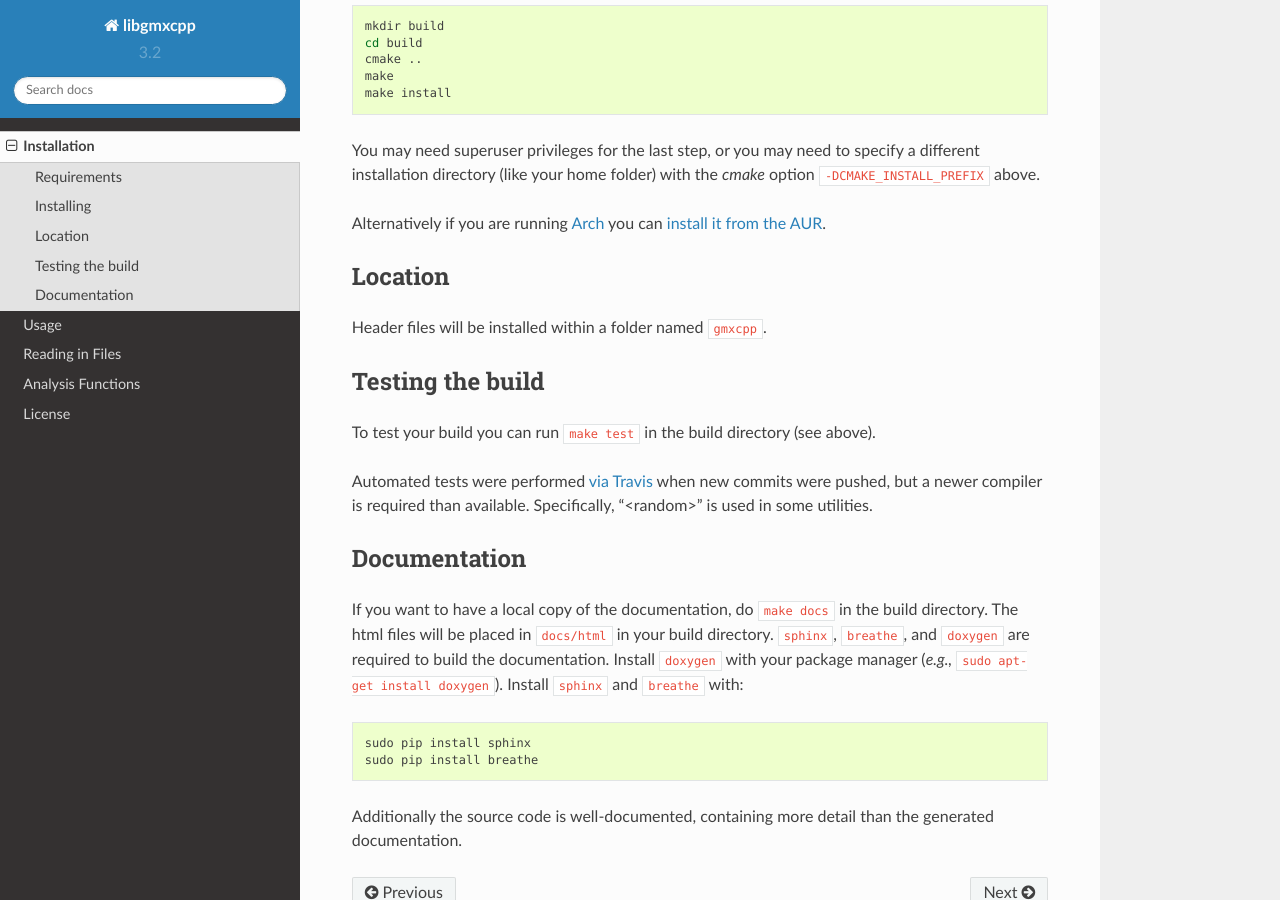
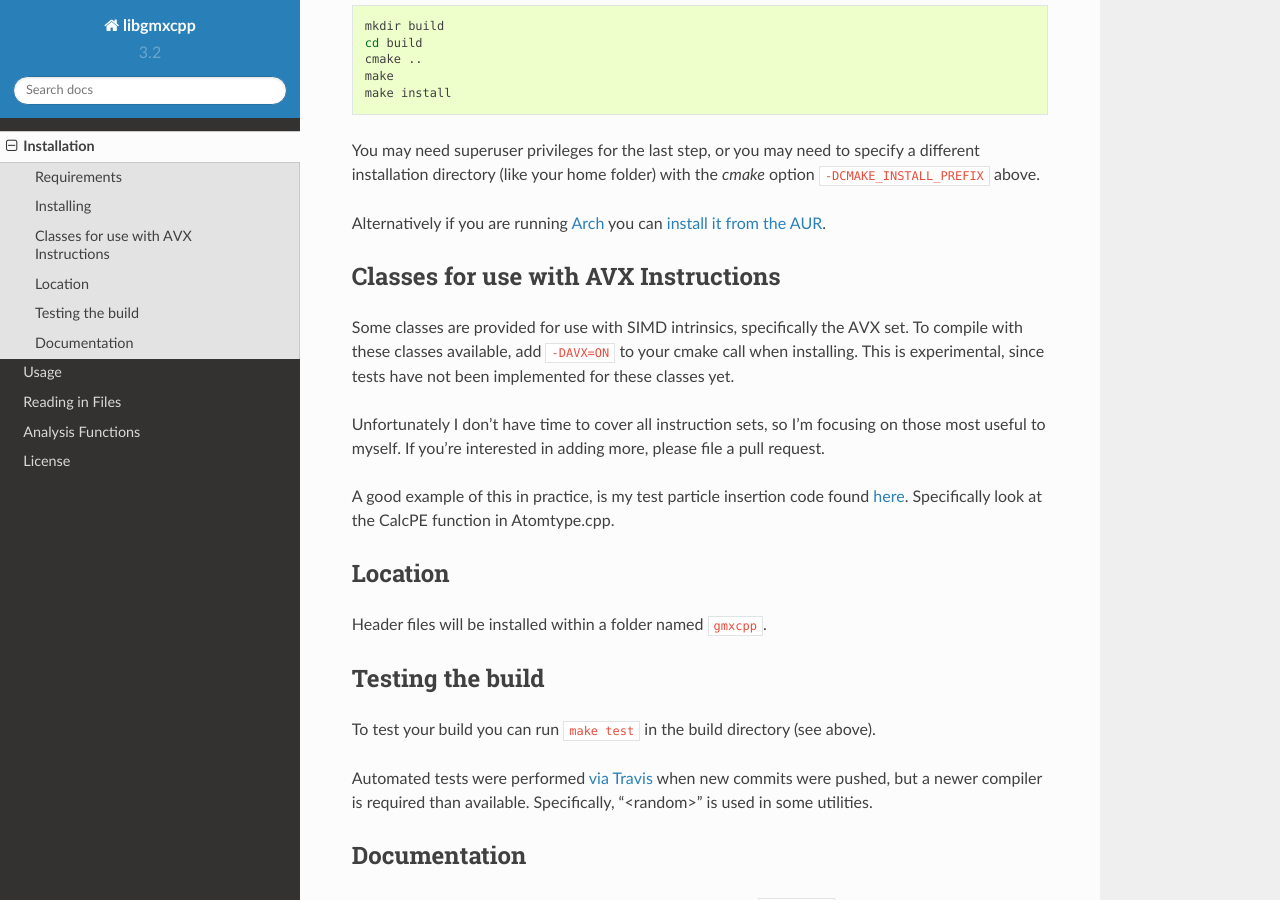
Before and after one commit to wesbarnett/libgmxcpp, a Sphinx documentation site: the page built from docs/installation.rst, in a window 1280 px wide and 900 px high, scrolled down 412 px. Built offline with Sphinx 7.4.7 and the Read the Docs theme 2.0.0, drawn with Linux system fonts in a browser that asks for light colours.

Commit message:
update for SIMD instructions

```diff
--- a/docs/installation.rst
+++ b/docs/installation.rst
@@ -30,6 +30,22 @@ option ``-DCMAKE_INSTALL_PREFIX`` above.
 Alternatively if you are running `Arch <https://www.archlinux.org/>`_ you can
 `install it from the AUR <https://aur.archlinux.org/packages/libgmxcpp/>`_.
 
+Classes for use with AVX Instructions
+-------------------------------------
+
+Some classes are provided for use with SIMD intrinsics, specifically the AVX
+set. To compile with these classes available, add ``-DAVX=ON`` to your cmake
+call when installing. This is experimental, since tests have not been implemented
+for these classes yet.
+
+Unfortunately I don't have time to cover all instruction
+sets, so I'm focusing on those most useful to myself. If you're interested in
+adding more, please file a pull request.
+
+A good example of this in practice, is my test particle insertion code found
+`here <http://github.com/wesbarnett/tpi>`_. Specifically look at the CalcPE
+function in Atomtype.cpp.
+
 Location
 --------
 
```
